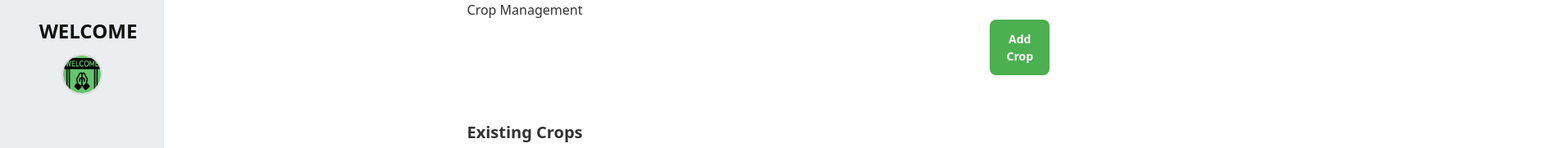
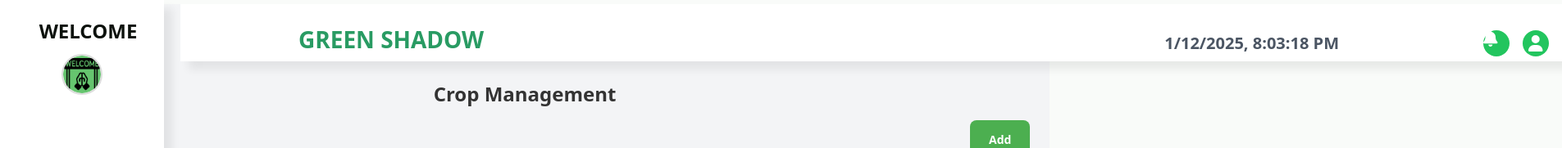
Before and after one commit to madhushiillesinghe/Crop-Management-React-Frontend, a React (Vite) app: page /crop in a window 1280 px wide. Shown: the top 181 px of the page at 82% size, 1905 px wide, since content can reach past the window. Built offline with nearby package versions, Linux system fonts and the light colour scheme.

Commit message:
added top bar

```diff
--- a/package.json
+++ b/package.json
@@ -25,6 +25,8 @@
   },
   "devDependencies": {
     "@eslint/js": "^9.17.0",
+    "@tailwindcss/forms": "^0.5.10",
+    "@tailwindcss/typography": "^0.5.16",
     "@types/react": "^18.3.18",
     "@types/react-dom": "^18.3.5",
     "@vitejs/plugin-react": "^4.3.4",
--- a/src/componet/TopBar.tsx
+++ b/src/componet/TopBar.tsx
@@ -1,38 +1,46 @@
-import React, { useEffect, useState } from 'react';
-import { FontAwesomeIcon } from '@fortawesome/react-fontawesome';
-import { faBell, faUserCircle } from '@fortawesome/free-solid-svg-icons';
+// TopBar.tsx
+import "../css/Topbar.css";
+import React, { useEffect, useState } from "react";
+import { FontAwesomeIcon } from "@fortawesome/react-fontawesome"; // Import FontAwesomeIcon
+import {faBell, faUser, } from "@fortawesome/free-solid-svg-icons";
+import {userImage} from "../assets/user.png"
 
 const TopBar: React.FC = () => {
-    const [dateTime, setDateTime] = useState<string>('');
+    const [dateTime, setDateTime] = useState<string>("");
+
+    // Function to update date and time dynamically
+    const updateDateTime = () => {
+        const now = new Date();
+        const formattedDateTime = now.toLocaleString(); // Formats date and time
+        setDateTime(formattedDateTime);
+    };
 
     useEffect(() => {
-        const interval = setInterval(() => {
-            const now = new Date();
-            setDateTime(now.toLocaleString());
-        }, 1000);
-
+        const interval = setInterval(updateDateTime, 100);
         return () => clearInterval(interval);
     }, []);
 
     return (
-        <div className="w-full h-[60px] bg-black shadow-lg flex items-center justify-between px-6">
-            {/* Left Section: Date and Time */}
-            <div className="text-black text-sm font-semibold">
-                {dateTime}
+        <div className="flex justify-between items-center p-4 bg-white shadow-md topbar">
+            {/* Left side: Name with green shadow */}
+            <div className="text-2xl font-bold text-gray-800 text-shadow-md title">
+                GREEN SHADOW
             </div>
 
-            {/* Right Section: Notification and User Logo */}
-            <div className="flex items-center gap-6">
-                {/* Notification Icon */}
-                <FontAwesomeIcon icon={faBell} className="text-black text-lg cursor-pointer" />
+            {/* Right side: Date, Time, Profile, and Notify icons */}
+            <div className="flex items-center space-x-4 additional-data">
+                {/* Date/Time */}
+                <div className="text-sm text-gray-600 data-time">{dateTime}</div>
 
-                {/* User Logo */}
-                <FontAwesomeIcon icon={faUserCircle} className="text-white text-3xl cursor-pointer" />
+                {/* Profile Icon */}
+                <div className="w-8 h-8 bg-green-500 text-white rounded-full flex notify-icon">
+                    <FontAwesomeIcon icon={faBell} />
+                </div>
 
-                {/* User Name with Green Shadow */}
-                <span className="text-black font-semibold text-lg shadow-lg shadow-green-500/50">
-                    User Name
-                </span>
+                {/* Notify Icon */}
+                <div className="w-8 h-8 bg-green-500 text-white rounded-full flex items-center justify-center user-icon">
+                    <FontAwesomeIcon icon={faUser} />
+                </div>
             </div>
         </div>
     );
--- /dev/null
+++ b/src/css/Topbar.css
@@ -0,0 +1,43 @@
+body{
+    background-color: rgba(223, 237, 223, 0.18);
+}
+.topbar{
+    display: flex;
+    flex-direction: row;
+   margin-top: 5px;
+    background-color: white;
+   margin-left: 220px;
+    width:1685px;
+    height: 70px;
+    box-shadow: 10px 10px 10px rgba(1, 1, 2, 0.07);
+}
+.title{
+    margin-left: 8rem;
+    font-weight: bold;
+    font-size: 28px;
+    color: #299b63;
+    margin-top: 16px;
+}
+.additional-data{
+    display: flex;
+    flex-direction: row;
+    margin-left: 50rem;
+}
+.data-time{
+    margin-right: 10rem;
+    margin-top: 25px;
+    font-weight: bold;
+    font-size: 20px;
+
+}
+.notify-icon{
+    margin-top: 25px;
+    font-size: 20px;
+
+}
+.user-icon{
+    margin-top: 25px;
+    font-size: 20px;
+    margin-left: 40px;
+
+}
--- a/src/css/componet/SideBar.css
+++ b/src/css/componet/SideBar.css
@@ -1,7 +1,7 @@
 /* Sidebar container */
 .sidebar {
     width: 200px;
-    background-color: #ebeef1;
+    background-color:white;
     color: #0c110c;
     height: 100vh;
     position: fixed;
@@ -11,6 +11,8 @@
     flex-direction: column;
     align-items: center;
     padding: 20px 10px;
+    box-shadow: 10px 10px 10px rgba(1, 1, 2, 0.07);
+
 }
 
 /* Sidebar title */
--- a/src/pages/CropPage.tsx
+++ b/src/pages/CropPage.tsx
@@ -1,21 +1,26 @@
 import React from 'react';
 import { useSelector } from 'react-redux';
-import { RootState } from '../store/Store.ts';
+import { RootState } from '../store/Store';
+import CropForm from "../componet/crop/form/CropForm.tsx";
 import CropButton from "../componet/crop/button/AddCropButton.tsx";
-import CropForm from "../componet/crop/form/CropForm.tsx";
 import CropList from "../componet/crop/CropList.tsx";
-
+import TopBar from "../componet/TopBar.tsx";
 
 
 const CropPage: React.FC = () => {
     const showForm = useSelector((state: RootState) => state.crop.showForm);
 
     return (
-        <div>
-            <h1>Crop Management</h1>
-            <CropButton />
-            {showForm && <CropForm />}
-            <CropList />
+        <div className="min-h-screen bg-gray-100">
+            <TopBar
+            />
+
+            <div className="p-6">
+                <h1 className="text-2xl font-bold mb-4">Crop Management</h1>
+                <CropButton />
+                {showForm && <CropForm />}
+                <CropList />
+            </div>
         </div>
     );
 };
--- a/src/pages/EquipmentPage.tsx
+++ b/src/pages/EquipmentPage.tsx
@@ -5,18 +5,23 @@ import { RootState } from '../store/Store.ts';
 import EquipmentButton from "../componet/equipment/button/AddEquipmentButton.tsx";
 import EquipmentForm from "../componet/equipment/form/EquipmentForm.tsx";
 import EquipmentList from "../componet/equipment/EquipmentList.tsx";
+import TopBar from "../componet/TopBar.tsx";
 
 const EquipmentPage: React.FC = () => {
     const showForm = useSelector((state: RootState) => state.equipment.showForm);
 
     return (
-        <div>
-            <h1>Equipment Management</h1>
-            <EquipmentButton />
-            {showForm && <EquipmentForm />}
-            <EquipmentList />
+        <div className="min-h-screen bg-gray-100">
+            <TopBar
+            />
+            <div>
+                <h1>Equipment Management</h1>
+                <EquipmentButton/>
+                {showForm && <EquipmentForm/>}
+                <EquipmentList/>
+            </div>
         </div>
-    );
-};
+            );
+            };
 
-export default EquipmentPage;
+            export default EquipmentPage;
--- a/src/pages/FieldPage.tsx
+++ b/src/pages/FieldPage.tsx
@@ -5,19 +5,24 @@ import { RootState } from '../store/Store.ts';
 import AddFieldButton from "../componet/field/button/AddFieldButton.tsx";
 import FieldForm from "../componet/field/form/FieldForm.tsx";
 import FieldList from "../componet/field/FieldList.tsx";
+import TopBar from "../componet/TopBar.tsx";
 
 
 const FieldPage: React.FC = () => {
     const showForm = useSelector((state: RootState) => state.fieldData.showForm);
 
     return (
-        <div>
-            <h1>Field Management</h1>
-            <AddFieldButton />
-            {showForm && <FieldForm />}
-            <FieldList />
+        <div className="min-h-screen bg-gray-100">
+            <TopBar
+            />
+            <div>
+                <h1>Field Management</h1>
+                <AddFieldButton/>
+                {showForm && <FieldForm/>}
+                <FieldList/>
+            </div>
         </div>
-    );
-};
+            );
+            };
 
-export default FieldPage;
+            export default FieldPage;
--- a/src/pages/MoniteringLogPage.tsx
+++ b/src/pages/MoniteringLogPage.tsx
@@ -5,19 +5,24 @@ import { RootState } from '../store/Store.ts';
 import MonitoringLogAddButton from "../componet/moniteringLogs/button/LogAddButton.tsx";
 import MonitoringLogForm from "../componet/moniteringLogs/form/LogForm.tsx";
 import MonitoringLogList from "../componet/moniteringLogs/LogTable.tsx";
+import TopBar from "../componet/TopBar.tsx";
 
 
 const MonitoringLogPage: React.FC = () => {
     const showForm = useSelector((state: RootState) => state.monitoringLog.showForm);
 
     return (
-        <div>
-            <h1>Monitoring Log Management</h1>
-            <MonitoringLogAddButton />
-            {showForm && <MonitoringLogForm />}
-            <MonitoringLogList />
+        <div className="min-h-screen bg-gray-100">
+            <TopBar
+            />
+            <div>
+                <h1>Monitoring Log Management</h1>
+                <MonitoringLogAddButton/>
+                {showForm && <MonitoringLogForm/>}
+                <MonitoringLogList/>
+            </div>
         </div>
-    );
-};
+            );
+            };
 
-export default MonitoringLogPage;
+            export default MonitoringLogPage;
--- /dev/null
+++ b/src/pages/SignInPage.tsx
@@ -0,0 +1,5 @@
+export function SignInPage() {
+    return (
+        <></>
+    );
+}
--- a/src/pages/StaffPage.tsx
+++ b/src/pages/StaffPage.tsx
@@ -5,18 +5,23 @@ import {RootState} from "../store/Store.ts";
 import AddStaffButton from "../componet/staff/button/AddStaffButton.tsx";
 import StaffForm from "../componet/staff/form/StaffForm.tsx";
 import StaffList from "../componet/staff/StaffList.tsx";
+import TopBar from "../componet/TopBar.tsx";
 
 const StaffPage: React.FC = () => {
     const showForm = useSelector((state: RootState) => state.staff.showForm);
 
     return (
-        <div>
-            <h1>Staff Management</h1>
-            <AddStaffButton />
-            {showForm && <StaffForm />}
-            <StaffList />
+        <div className="min-h-screen bg-gray-100">
+            <TopBar
+            />
+            <div>
+                <h1>Staff Management</h1>
+                <AddStaffButton/>
+                {showForm && <StaffForm/>}
+                <StaffList/>
+            </div>
         </div>
-    );
-};
+            );
+            };
 
-export default StaffPage;
+            export default StaffPage;
--- a/src/pages/VehiclePage.tsx
+++ b/src/pages/VehiclePage.tsx
@@ -5,18 +5,23 @@ import { RootState } from '../store/Store.ts';
 import AddVehicleButton from "../componet/vehicle/button/AddVehicleButton.tsx";
 import VehicleForm from "../componet/vehicle/form/VehicleForm.tsx";
 import VehicleList from "../componet/vehicle/VehicleList.tsx";
+import TopBar from "../componet/TopBar.tsx";
 
 const VehiclePage: React.FC = () => {
     const showForm = useSelector((state: RootState) => state.vehicle.showForm);
 
     return (
-        <div>
-            <h1>Vehicle Management</h1>
-            <AddVehicleButton />
-            {showForm && <VehicleForm />}
-            <VehicleList />
+        <div className="min-h-screen bg-gray-100">
+            <TopBar
+            />
+            <div>
+                <h1>Vehicle Management</h1>
+                <AddVehicleButton/>
+                {showForm && <VehicleForm/>}
+                <VehicleList/>
+            </div>
         </div>
-    );
-};
+            );
+            };
 
-export default VehiclePage;
+            export default VehiclePage;
--- a/tailwind.config.js
+++ b/tailwind.config.js
@@ -1,7 +1,12 @@
 module.exports = {
-  content: ['./src/**/*.{js,jsx,ts,tsx}'], // Adjust paths as needed
-  theme: {
-    extend: {},
+  content: ['./src/**/*.{js,jsx,ts,tsx}'], // Adjust paths as needed theme: {
+  extend: {
+    boxShadow: {
+      'md': '0 4px 6px rgba(0, 0, 0, 0.1)', // default shadow for the top bar
+    },
+    textShadow: {
+      'md': '2px 2px 5px rgba(0, 128, 0, 0.7)', // green shadow for name
+    },
   },
   plugins: [],
 };
```
Also changed, not shown: 2 other files (tests, documents, lock files or other folders).
